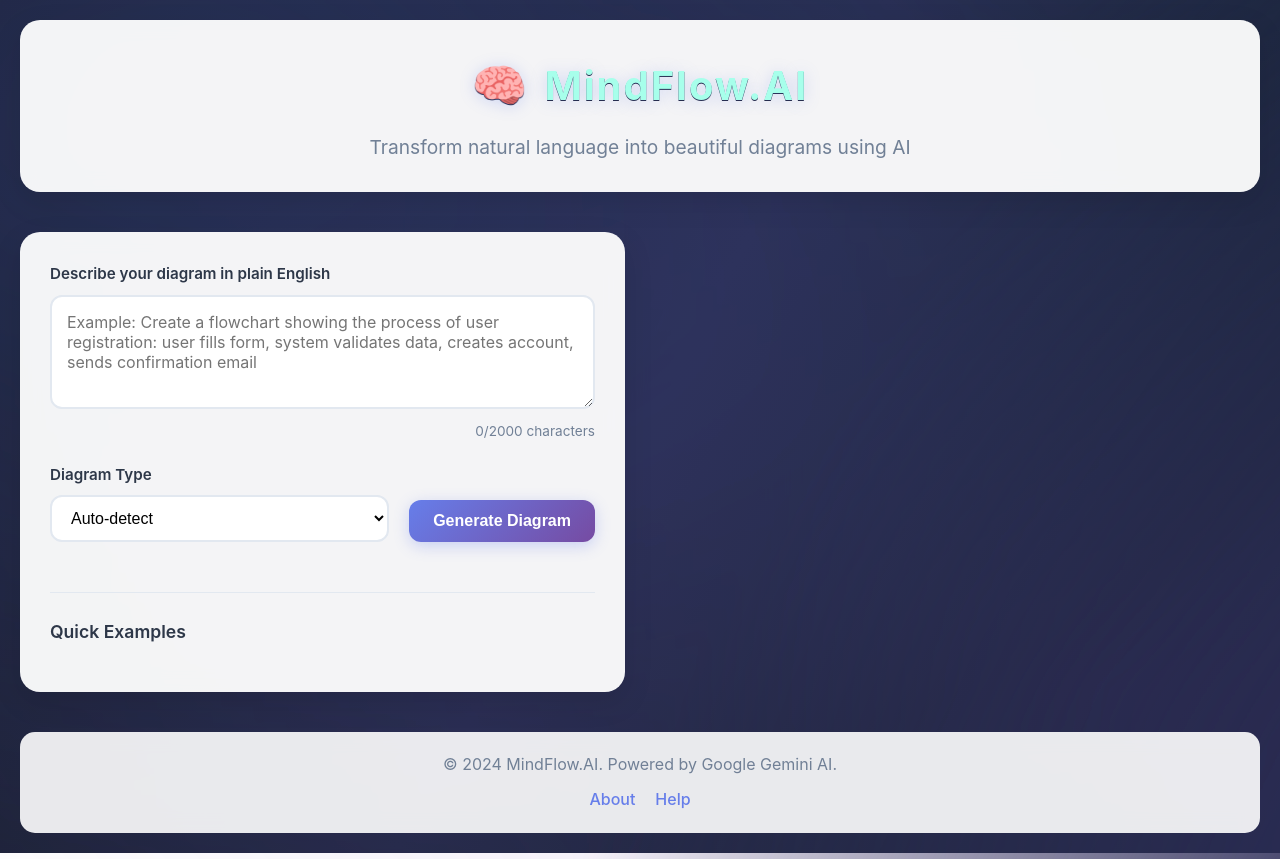
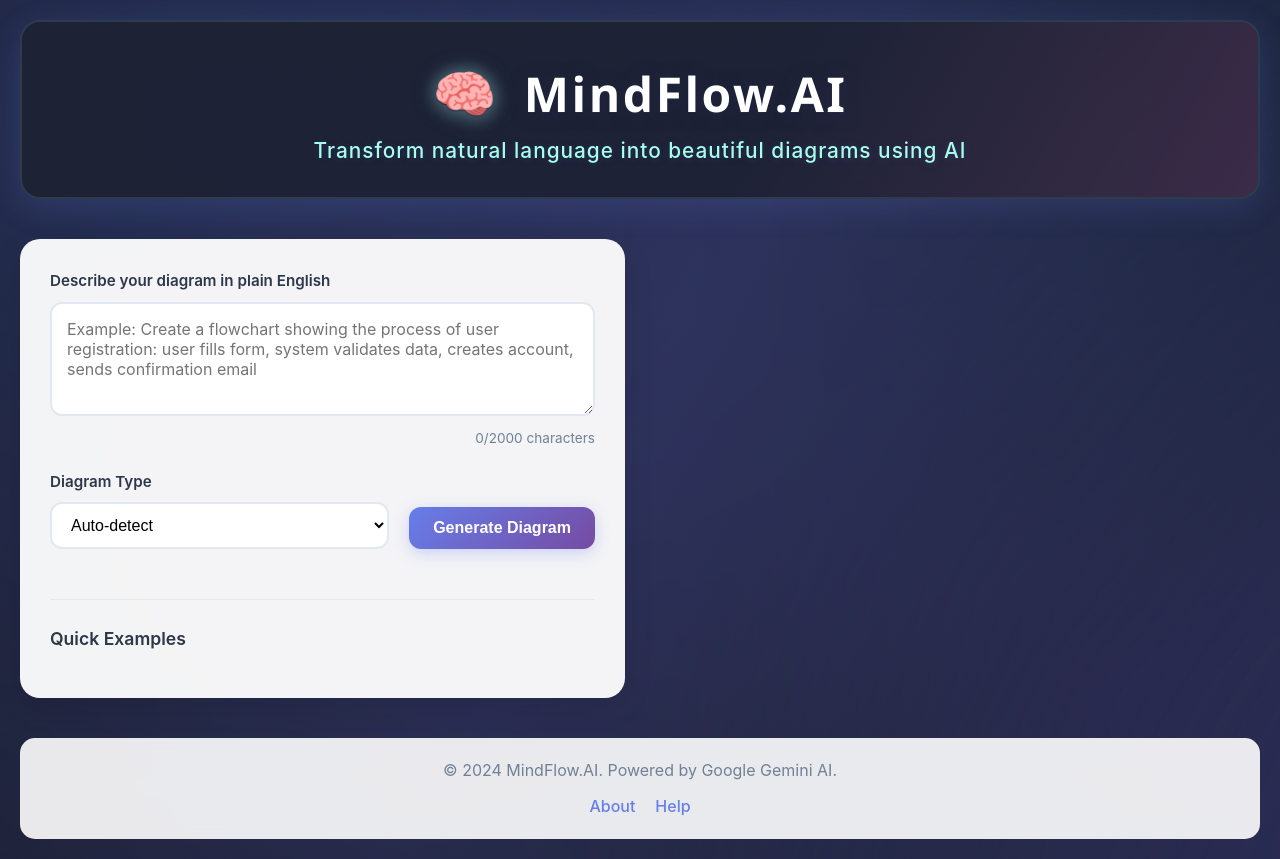
Before and after one commit to rajeshuriti/llm-demo, a website: page public/index.html in a window 1280 px wide. Drawn offline with Linux system fonts and the light colour scheme.

Commit message:
Refactor header styles for improved aesthetics and contrast; enhance title and subtitle with updated font properties and shadows.

```diff
--- a/public/styles.css
+++ b/public/styles.css
@@ -49,34 +49,51 @@
 }
 
 .header-content {
-    background: rgba(255, 255, 255, 0.95);
+    border: 2px solid rgba(167,255,235,0.12);
+    box-shadow: 0 8px 32px 0 rgba(102,126,234,0.18);
+    background: rgba(30, 34, 54, 0.98); /* Increased opacity for better contrast */
+    position: relative;
+    overflow: hidden;
     padding: 30px;
     border-radius: 20px;
-    box-shadow: 0 10px 30px rgba(0, 0, 0, 0.1);
-    backdrop-filter: blur(10px);
+}
+
+.header-content::after {
+    content: '';
+    position: absolute;
+    top: 0; left: 0; right: 0; bottom: 0;
+    background: linear-gradient(120deg, transparent 60%, #ff6ec422 100%); /* Lighter overlay */
+    pointer-events: none;
+    z-index: 0;
+}
+
+.header-content > * {
+    position: relative;
+    z-index: 1;
 }
 
 .title {
-    font-size: 2.5rem;
-    font-weight: 700;
-    color: #a7ffeb;
-    margin-bottom: 10px;
-    display: flex;
-    align-items: center;
-    justify-content: center;
-    gap: 15px;
-    letter-spacing: 2px;
-    text-shadow: 0 2px 16px #667eea44, 0 1px 0 #232946;
+    font-family: 'Orbitron', 'Segoe UI', Arial, sans-serif !important;
+    font-size: 3rem;
+    font-weight: 900;
+    letter-spacing: 2.5px;
+    color: #fff !important;
+    text-shadow: 0 2px 16px #23294688, 0 1px 0 #232946;
 }
 
 .icon {
-    font-size: 2.8rem;
+    font-size: 3.2rem;
+    filter: drop-shadow(0 0 8px #a7ffeb88);
+    margin-right: 10px;
 }
 
 .subtitle {
-    font-size: 1.2rem;
-    color: #718096;
-    font-weight: 400;
+    font-size: 1.3rem;
+    color: #a7ffeb;
+    font-weight: 500;
+    letter-spacing: 1px;
+    text-shadow: 0 1px 8px #667eea33;
+    margin-bottom: 0;
 }
 
 /* Main Content */
```
